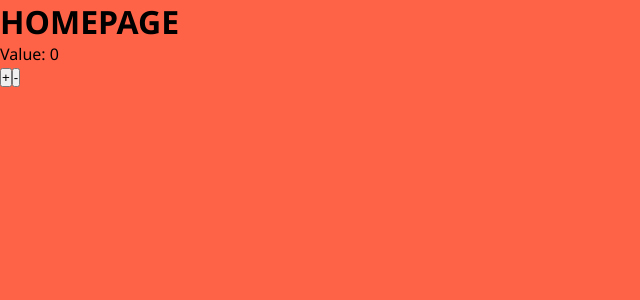
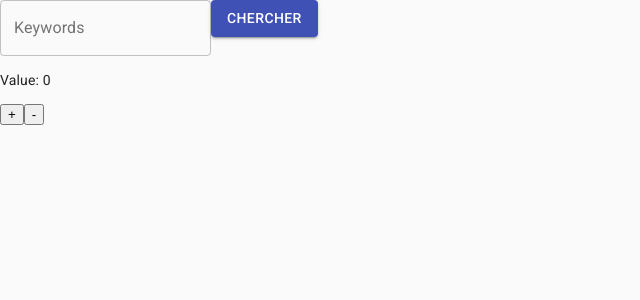
Before and after one commit to notAro14/github-explorer, a React (Create React App) app: page / in a window 1280 px wide. Shown: the top 300 px of the page, without its empty margins (0-640 px from the left). Built offline with nearby package versions, Linux system fonts and the light colour scheme.

Commit message:
Ajout de material ui, test de l'api pour la recherce de repositories selon des mots clés

```diff
--- a/package.json
+++ b/package.json
@@ -3,6 +3,8 @@
   "version": "0.1.0",
   "private": true,
   "dependencies": {
+    "@material-ui/core": "^4.9.14",
+    "@material-ui/icons": "^4.9.1",
     "@testing-library/jest-dom": "^4.2.4",
     "@testing-library/react": "^9.5.0",
     "@testing-library/user-event": "^7.2.1",
--- a/public/index.html
+++ b/public/index.html
@@ -9,12 +9,24 @@
       name="description"
       content="Web site created using create-react-app"
     />
+    <meta
+      name="viewport"
+      content="minimum-scale=1, initial-scale=1, width=device-width"
+    />
     <link rel="apple-touch-icon" href="%PUBLIC_URL%/logo192.png" />
     <!--
       manifest.json provides metadata used when your web app is installed on a
       user's mobile device or desktop. See https://developers.google.com/web/fundamentals/web-app-manifest/
     -->
     <link rel="manifest" href="%PUBLIC_URL%/manifest.json" />
+    <link
+      rel="stylesheet"
+      href="https://fonts.googleapis.com/css?family=Roboto:300,400,500,700&display=swap"
+    />
+    <!-- <link
+      rel="stylesheet"
+      href="https://fonts.googleapis.com/icon?family=Material+Icons"
+    /> -->
     <!--
       Notice the use of %PUBLIC_URL% in the tags above.
       It will be replaced with the URL of the `public` folder during the build.
--- /dev/null
+++ b/src/api/index.js
@@ -0,0 +1,7 @@
+export const searchRepos = async (keywords, resultsPerPage = 3) => {
+  const res = await fetch(
+    `https://api.github.com/search/repositories?q=${keywords}&per_page=${resultsPerPage}`
+  );
+  const data = await res.json();
+  return data;
+};
--- a/src/index.js
+++ b/src/index.js
@@ -6,11 +6,13 @@ import { Provider } from "react-redux";
 
 import App from "./App";
 import { myStore } from "./redux/store";
-import { GlobalStyles } from "./Global.styles";
+import CssBaseline from "@material-ui/core/CssBaseline";
+// import { GlobalStyles } from "./Global.styles";
 
 ReactDOM.render(
   <React.StrictMode>
-    <GlobalStyles />
+    {/* <GlobalStyles /> */}
+    <CssBaseline />
     <Provider store={myStore}>
       <MyRouter>
         <App />
--- a/src/pages/Home/Home.page.jsx
+++ b/src/pages/Home/Home.page.jsx
@@ -1,10 +1,35 @@
-import React from "react";
+import React, { useState } from "react";
 import { Counter } from "../../components/index";
+import { searchRepos } from "../../api";
+import TextField from "@material-ui/core/TextField";
+import Button from "@material-ui/core/Button";
 
 const HomePage = () => {
+  const [keywords, setKeywords] = useState(null);
+  const [repos, setRepos] = useState([]);
+  console.log({ keywords, repos });
+
   return (
     <div>
-      <h1>HOMEPAGE</h1>
+      <TextField
+        id="outlined-basic"
+        label="Keywords"
+        variant="outlined"
+        onChange={(e) => setKeywords(e.target.value)}
+      />
+      <Button
+        variant="contained"
+        color="primary"
+        onClick={() => {
+          searchRepos(keywords).then((data) => {
+            console.log(data);
+
+            setRepos(data.items);
+          });
+        }}
+      >
+        Chercher
+      </Button>
       <Counter />
     </div>
   );
```
Also changed, not shown: 1 other file (tests, documents, lock files or other folders).
